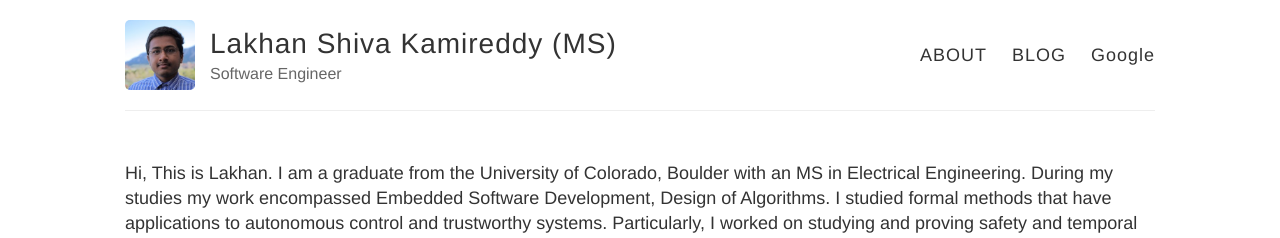
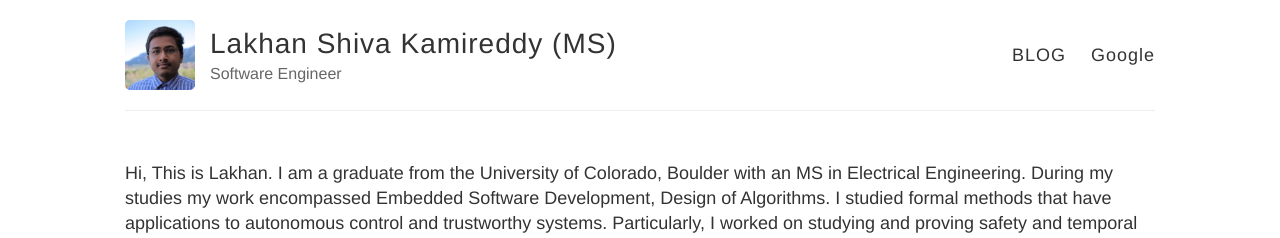
Before and after one commit to lakhanshiva/lakhanshiva.github.io, a Jekyll site: the page built from index.html, in a window 1280 px wide. Shown: the top 238 px of the page. Built offline with Jekyll 4.4.1, drawn with Linux system fonts in a browser that asks for light colours.

Commit message:
Update default.html

```diff
--- a/_layouts/default.html
+++ b/_layouts/default.html
@@ -29,7 +29,7 @@
           </div>
 
           <nav>
-            <a href="{{ site.baseurl }}/">ABOUT</a>
+            <!--<a href="{{ site.baseurl }}/">ABOUT</a>-->
             <a href="{{ site.baseurl }}/blog">BLOG</a>
             <a href="{{ site.baseurl }}/google2c8ea3f63e2d0c88">Google</a>
             <!--<a href="{{ site.baseurl }}/research">RESEARCH</a>-->
```
